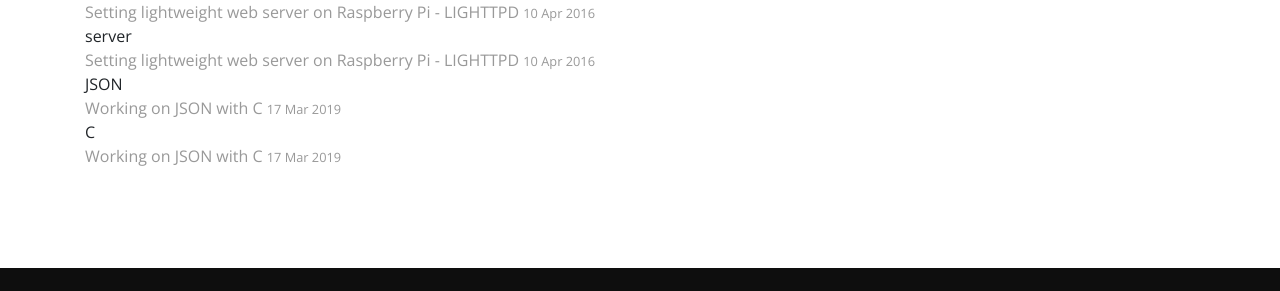
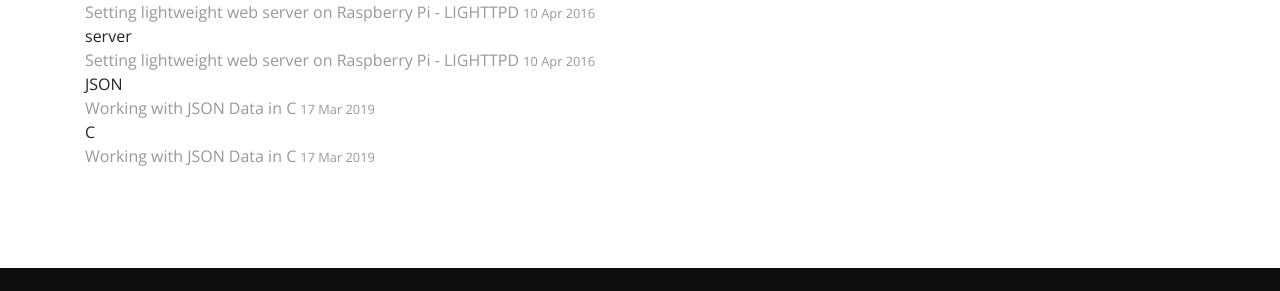
Before and after one commit to alirumane/alirumane.github.io, a Jekyll site: the page built from tags.html, in a window 1280 px wide. Shown: the part 614-905 px from the top of the page. Built offline with Jekyll 4.4.1, drawn with Linux system fonts in a browser that asks for light colours.

Commit message:
Update and rename 2019-03-17-working-on-json-with-c.md to 2019-03-17-working-with-json-data-in-c.md

```diff
--- a/_posts/2019-03-17-working-on-json-with-c.md
+++ b/_posts/2019-03-17-working-with-json-data-in-c.md
@@ -1,9 +1,9 @@
 ---
 layout: post
-title: Working on JSON with C
+title: Working with JSON Data in C
 tags: [JSON, C]
 category: [C]
-thumbnail : images/post/thumbs/working-on-json-with-c.jpg
+thumbnail : images/post/thumbs/working-with-json-data-in-c.jpg
 description: JSON with C
 ---
 
```
